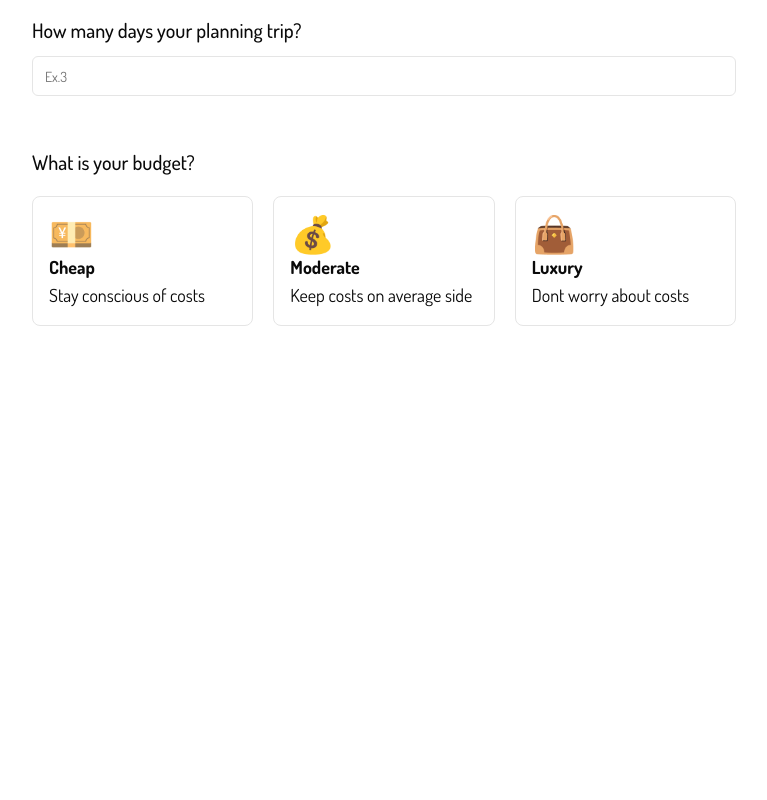
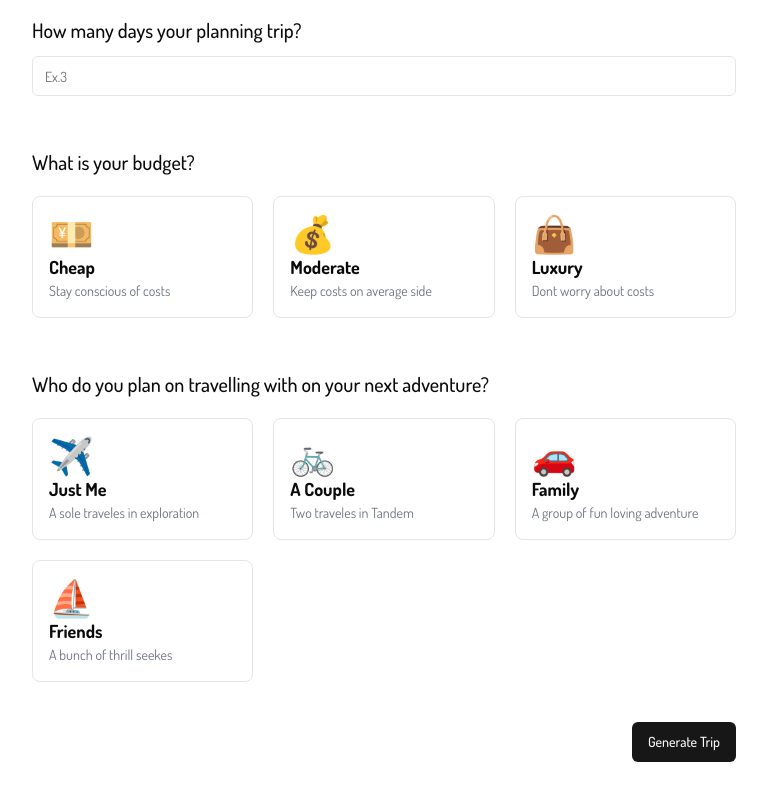
Before and after one commit to saisashreek2692/react-ai-trip-planner, a React (Vite) app: page /create-trip in a window 1280 px wide. Shown: the part 376-1176 px from the top of the page, without its empty margins (256-1023 px from the left). Before the commit the page ends 800 px from the top, so only its background shows below. Built offline with nearby package versions, Linux system fonts and the light colour scheme; no server answers.

Commit message:
Create Trip Page UI Completed with basic functionality

```diff
--- a/dev-dist/sw.js
+++ b/dev-dist/sw.js
@@ -82,7 +82,7 @@ define(['./workbox-380bc8ab'], (function (workbox) { 'use strict';
     "revision": "3ca0b8505b4bec776b69afdba2768812"
   }, {
     "url": "index.html",
-    "revision": "0.1n2mhng794"
+    "revision": "0.vqfrtnfb8co"
   }], {});
   workbox.cleanupOutdatedCaches();
   workbox.registerRoute(new workbox.NavigationRoute(workbox.createHandlerBoundToURL("index.html"), {
--- a/src/create-trip/index.jsx
+++ b/src/create-trip/index.jsx
@@ -1,12 +1,36 @@
+import { Button } from "@/components/ui/button";
 import { Input } from "@/components/ui/input";
-import { SelectBudgetOptions } from "@/constants/options";
-import { useState } from "react";
+import { SelectBudgetOptions, SelectTravelList } from "@/constants/options";
+import { useEffect, useState } from "react";
 import GooglePlacesAutocomplete from "react-google-places-autocomplete";
 export default function CreateTrip() {
   const [place, setPlace] = useState();
+
+  const [formData, setFormData] = useState([]);
+
+  const handleInputFormData = (name, value) => {
+    setFormData({
+      ...formData,
+      [name]: value,
+    });
+  };
+
+  useEffect(() => {
+    console.log(formData);
+  }, [formData]);
+
+  const OnGenerate = () => {
+    if (formData?.noOfDays > 5) {
+      return;
+    }
+    console.log(formData);
+  };
+
   return (
     <div className="sm:px-10 md:px-32 lg:px-56 xl:px-72 px-5 mt-10">
-      <h2 className="font-bold text-3xl">Tell us your travel preferences</h2>
+      <h2 className="font-bold text-3xl">
+        Tell us your travel preferences 🏕️ 🏝️ 🗺️
+      </h2>
       <p className="mt-3 text-gray-500 text-xl">
         Just provide some basic information, and our trip planner will generate
         a customized itinery based on your preferences.
@@ -23,7 +47,7 @@ export default function CreateTrip() {
               place,
               onChange: (v) => {
                 setPlace(v);
-                console.log(v);
+                handleInputFormData("location", v);
               },
             }}
           />
@@ -32,7 +56,11 @@ export default function CreateTrip() {
           <h2 className="text-xl my-3 font-medium">
             How many days your planning trip?
           </h2>
-          <Input placeholder="Ex.3" type="number" />
+          <Input
+            placeholder="Ex.3"
+            type="number"
+            onChange={(e) => handleInputFormData("noOfDays", e.target.value)}
+          />
         </div>
         <div>
           <h2 className="text-xl my-3 font-medium">What is your budget?</h2>
@@ -40,16 +68,44 @@ export default function CreateTrip() {
             {SelectBudgetOptions.map((item, index) => (
               <div
                 key={index}
-                className="p-4 border rounded-lg hover:shadow-lg"
+                className={`p-4 border cursor-pointer rounded-lg hover:shadow-lg ${
+                  formData?.budget == item.title &&
+                  "shadow-lg text-teal-600 border-teal-600"
+                }`}
+                onClick={() => handleInputFormData("budget", item.title)}
               >
                 <h2 className="text-4xl">{item.icon}</h2>
                 <h2 className="font-bold text-lg">{item.title}</h2>
-                <h2 className="text-lg">{item.desc}</h2>
+                <h2 className="text-sm text-gray-500">{item.desc}</h2>
+              </div>
+            ))}
+          </div>
+        </div>
+        <div>
+          <h2 className="text-xl my-3 font-medium">
+            Who do you plan on travelling with on your next adventure?
+          </h2>
+          <div className="grid grid-cols-3 gap-5 mt-5">
+            {SelectTravelList.map((item, index) => (
+              <div
+                key={index}
+                className={`p-4 border cursor-pointer rounded-lg hover:shadow-lg ${
+                  formData?.tarvel == item.people &&
+                  "shadow-lg text-rose-600 border-rose-600"
+                }`}
+                onClick={() => handleInputFormData("tarvel", item.people)}
+              >
+                <h2 className="text-4xl">{item.icon}</h2>
+                <h2 className="font-bold text-lg">{item.title}</h2>
+                <h2 className="text-sm text-gray-500">{item.desc}</h2>
               </div>
             ))}
           </div>
         </div>
       </div>
+      <div className="my-10 flex justify-end">
+        <Button onClick={OnGenerate}>Generate Trip</Button>
+      </div>
     </div>
   );
 }
```
Also changed, not shown: 1 other file (tests, documents, lock files or other folders).
